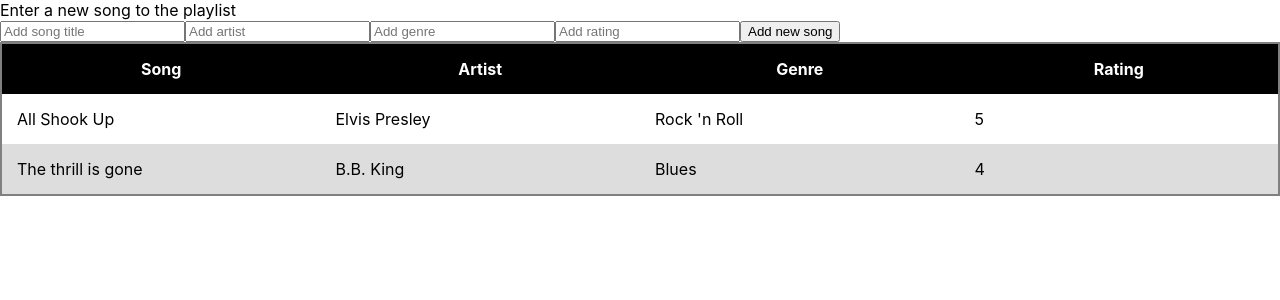
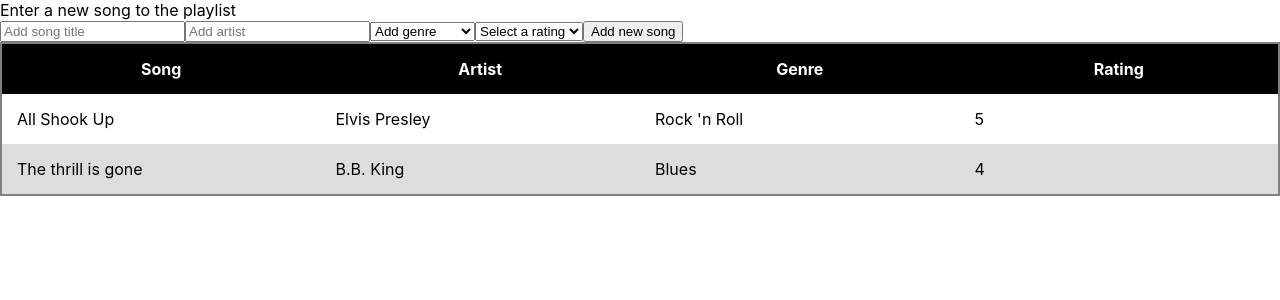
Before and after one commit to PasquinelP/pascal_pater-eindopdracht-React-Playlist, a React (Create React App) app: page / in a window 1280 px wide. Shown: the top 300 px of the page. Built offline with nearby package versions, Linux system fonts and the light colour scheme; the HTML template or start-up script is replaced by a standard one.

Commit message:
add dropdown for genre and rating so user can choose from a list

```diff
--- a/src/components/SongForm.js
+++ b/src/components/SongForm.js
@@ -37,6 +37,7 @@ const SongForm = () => {
     }
   };
 
+
   return (
     <>
       <div>{message}</div>
@@ -60,23 +61,36 @@ const SongForm = () => {
           onChange={handleChange}
           placeholder="Add artist"
         />
-        <input
-          type="text"
-          name="newGenre"
+        <select
           value={newSong.newGenre}
           onChange={handleChange}
-          placeholder="Add genre"
-        />
-        <input
-          type="text"
-          name="newRating"
+          name="newGenre"
+        >
+          <option value="">Add genre</option>
+          <option value="Blues">Blues</option>
+          <option value="Country">Country</option>
+          <option value="HipHop">HipHop</option>
+          <option value="Jazz">Jazz</option>
+          <option value="Nederpop">Nederpop</option>
+          <option value="Pop">Pop</option>
+          <option value="Reggae">Reggae</option>
+          <option value="Rock and Roll">Rock and Roll</option>
+          <option value="Rock">Rock</option>
+        </select>
+        <select
           value={newSong.newRating}
           onChange={handleChange}
-          placeholder="Add rating"
-        />
+          name="newRating"
+        >
+          <option value="">Select a rating</option>
+          <option value="1">1</option>
+          <option value="2">2</option>
+          <option value="3">3</option>
+          <option value="4">4</option>
+          <option value="5">5</option>
+        </select>
         <button type="submit">Add new song</button>
       </form>
-
     </>
   );
 };
```
